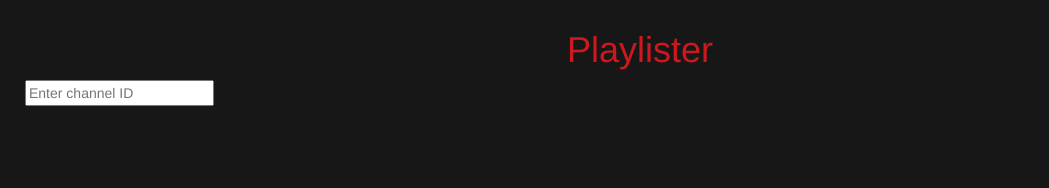
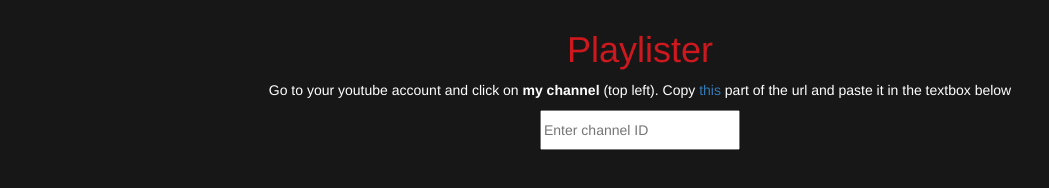
Before and after one commit to atalw/playlister, a plain HTML site: page index.html in a window 1280 px wide. Shown: the whole page, without its empty margins (0-1049 px from the left). Drawn offline with nearby package versions, Linux system fonts and the light colour scheme.

Commit message:
added inital instructions; added error if no playlists found

```diff
--- a/index.html
+++ b/index.html
@@ -41,8 +41,11 @@
 			<div>
 				<h1 class="heading">Playlister</h1>
 			</div>
-			<div class="channelIDinput">
-				<input type="text" name="channelId" id="channelId" value="" placeholder="Enter channel ID" onPaste="pasted(this)"/>
+			<div class="instructions">
+				<p>Go to your youtube account and click on <strong>my channel</strong> (top left). Copy <a href="http://i.imgur.com/zkcZznE.png" target="_blank">this</a> part of the url and paste it in the textbox below</p>
+			</div>
+			<div class="channelIdInput">
+				<input type="text" name="channelId" id="channelIdBox" value="" placeholder="Enter channel ID" onPaste="pasted(this)"/>
 			</div>
 			<div class="playlists" id="playlists">
 				<div id="playlist" name="playlist"></div>
--- a/playlist.css
+++ b/playlist.css
@@ -8,6 +8,19 @@ body {
 .heading {
 	text-align: center;
 	color: #cc181e;
+}
+.instructions {
+	width: 100%;
+	text-align: center;
+	color: white;
+}
+.channelIdInput {
+	width: 200px;
+	margin: auto;
+}
+#channelIdBox {
+	width: 200px;
+	height: 40px;
 }
 .playlists {
 	width: 100%;
--- a/playlistFunctions.js
+++ b/playlistFunctions.js
@@ -16,6 +16,9 @@ function getPlaylistsFromChannelId(channelId) {
 	request.execute(function(response) {
 		var entries = [];
 		var numberOfPlaylists = response.pageInfo.totalResults;
+		if(numberOfPlaylists == 0) {
+			div.innerHTML = "No public playlists";
+		}
 		for (var i=0; i<numberOfPlaylists-1; i++) {
 			document.getElementById("playlists").appendChild(div.cloneNode(true));
 		}
```
